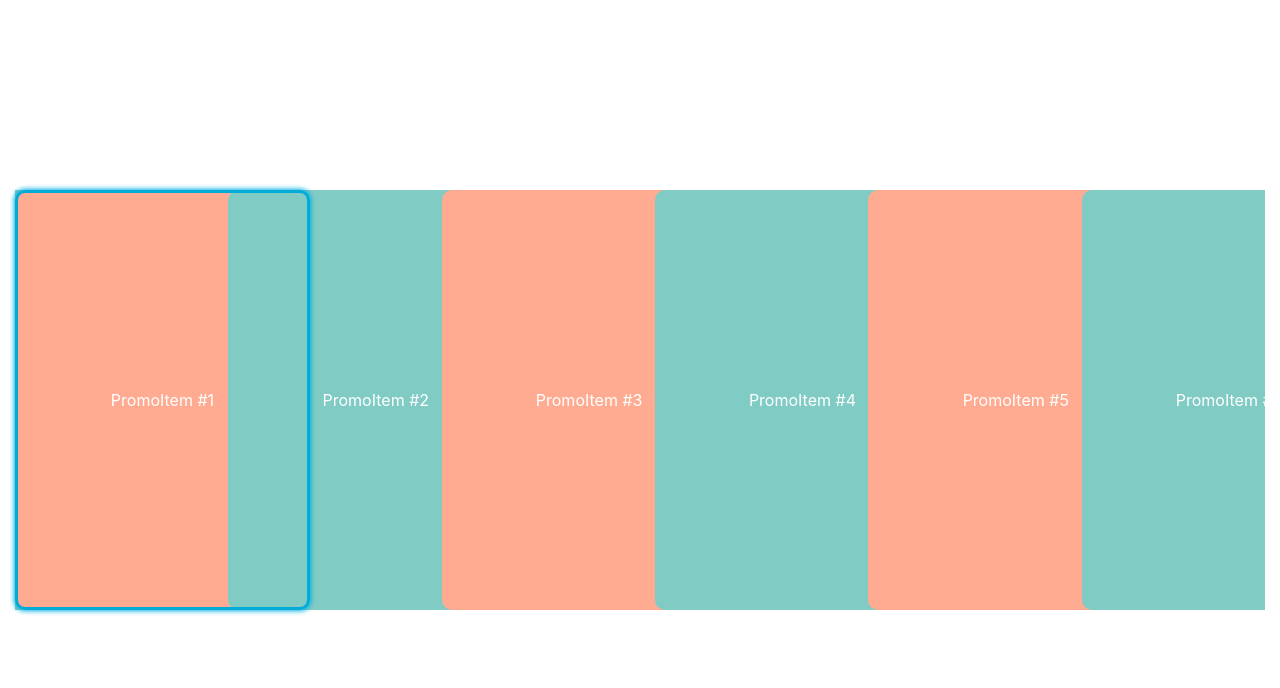
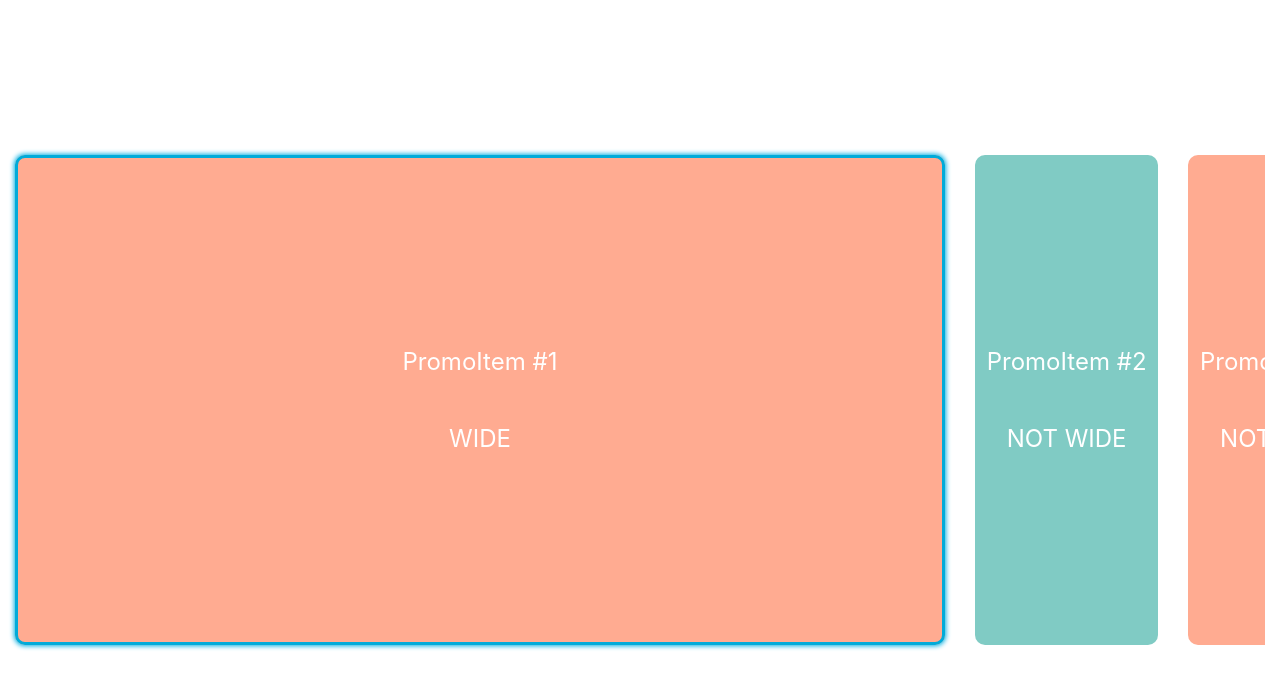
Before and after one commit to hardzeichyksiarhei/itv-promo-list, a React (Create React App) app: page / in a window 1280 px wide. Shown: the top 688 px of the page. Built offline with nearby package versions, Linux system fonts and the light colour scheme.

Commit message:
feat: add wide poster

```diff
--- a/src/components/PromoItem.jsx
+++ b/src/components/PromoItem.jsx
@@ -1,7 +1,12 @@
-import './PromoItem.scss'
+import "./PromoItem.scss";
 
-const PromoItem = ({ item }) => {
-  return <div className="promo-item">PromoItem #{item.id}</div>;
+const PromoItem = ({ item, height, isWide = false }) => {
+  return (
+    <div className="promo-item" style={{ height: `${height}px` }}>
+      <p>PromoItem #{item.id}</p>
+      <p>{isWide ? "WIDE" : "NOT WIDE"}</p>
+    </div>
+  );
 };
 
 export default PromoItem;
--- a/src/components/PromoItem.scss
+++ b/src/components/PromoItem.scss
@@ -1,16 +1,18 @@
 .promo-item {
   display: flex;
+  flex-direction: column;
   justify-content: center;
   align-items: center;
   background-color: #80cbc4;
   padding: 10px;
   color: #fff;
-  width: 295px;
-  height: 420px;
   border-radius: 10px;
+  font-size: 24px;
 }
 
 .swiper-slide {
+  transition: width 0.5s ease;
+  transition-property: width !important;
   &:nth-child(2n + 1) {
     .promo-item {
       background-color: #ffab91;
--- a/src/components/PromoList.jsx
+++ b/src/components/PromoList.jsx
@@ -6,6 +6,7 @@ import PromoItem from "./PromoItem";
 import "swiper/css";
 
 import "./PromoList.scss";
+import { useRef, useState } from "react";
 
 const ITEMS = [
   { id: 1 },
@@ -20,24 +21,124 @@ const ITEMS = [
   { id: 10 },
 ];
 
+const POSTER_WIDTH = 290;
+const POSTER_HEIGHT = 490;
+const POSTER_SPACE_BETWEEN = 30;
+const VIDEO_WIDTH = POSTER_WIDTH * 3 + POSTER_SPACE_BETWEEN * 2;
+const AUTO_VIDEO_DELAY = 3000;
+
 const PromoList = () => {
+  const swiperRef = useRef(null);
+  const autoVideoTimer = useRef(null);
+
+  let inTransition = false;
+  let inTransitionSaveTimerMilliSeconds = 5000;
+  const inTransitionSaveTimer = useRef(null);
+
+  const [currentPosterIndex, setCurrentPosterIndex] = useState(0);
+  const [openedPosterIndex, setOpenedPosterIndex] = useState(0);
+  const [posterType, setPosterType] = useState("poster");
+
+  const handleSlideChangeSlide = (swiper) => {
+    const nextPosterIndex = swiper.realIndex;
+    console.log(swiper);
+    console.log(nextPosterIndex);
+
+    removeAutoVideoTimer();
+
+    setCurrentPosterIndex(nextPosterIndex);
+
+    addAutoVideoTimer(nextPosterIndex);
+  };
+
+  const setInTransition = (value) => {
+    if (value === true) {
+      inTransition = value;
+      const inTransitionOff = () => {
+        if (inTransitionSaveTimer.current) {
+          clearTimeout(inTransitionSaveTimer.current);
+        }
+        inTransition = false;
+      };
+      if (inTransitionSaveTimer.current) {
+        clearTimeout(inTransitionSaveTimer.current);
+      }
+      inTransitionSaveTimer.current = setTimeout(
+        inTransitionOff,
+        inTransitionSaveTimerMilliSeconds
+      );
+    } else if (value === false) {
+      if (inTransitionSaveTimer) clearTimeout(inTransitionSaveTimer);
+      inTransition = false;
+    }
+  };
+
+  const autoVideoHandler = (nextPosterIndex) => {
+    removeAutoVideoTimer();
+    if (nextPosterIndex !== null) {
+      setOpenedPosterIndex(nextPosterIndex);
+
+      console.log("autoVideoHandler");
+      setPosterType("video");
+      setInTransition(true);
+    }
+  };
+
+  const addAutoVideoTimer = (nextPosterIndex) => {
+    if (autoVideoTimer.current) clearTimeout(autoVideoTimer.current);
+    autoVideoTimer.current = setTimeout(() => {
+      autoVideoHandler(nextPosterIndex);
+    }, AUTO_VIDEO_DELAY);
+  };
+
+  const removeAutoVideoTimer = () => {
+    if (autoVideoTimer.current) clearTimeout(autoVideoTimer.current);
+  };
+
+  const onFocusWrapperTransitionEnd = () => {
+    setInTransition(false);
+  };
+
   return (
     <div className="promo-list">
       <Swiper
+        ref={swiperRef}
+        initialSlide={currentPosterIndex}
         modules={[Keyboard]}
-        spaceBetween={30}
+        spaceBetween={POSTER_SPACE_BETWEEN}
         slidesPerView={6}
         keyboard={{ enabled: true }}
         loop
+        onSlideChange={handleSlideChangeSlide}
       >
-        {ITEMS.map((item) => (
-          <SwiperSlide key={item.id}>
-            <PromoItem item={item} />
+        {ITEMS.map((item, index) => (
+          <SwiperSlide
+            style={{
+              width:
+                index === currentPosterIndex && posterType === "video"
+                  ? `${VIDEO_WIDTH}px`
+                  : `${POSTER_WIDTH}px`,
+            }}
+            key={item.id}
+          >
+            <PromoItem
+              item={item}
+              height={POSTER_HEIGHT}
+              isWide={posterType === "video" && index === currentPosterIndex}
+            />
           </SwiperSlide>
         ))}
       </Swiper>
 
-      <div className="promo-list-focus"></div>
+      <div
+        className="promo-list-focus-wrapper"
+        style={{
+          width:
+            posterType === "video" ? `${VIDEO_WIDTH}px` : `${POSTER_WIDTH}px`,
+          height: `${POSTER_HEIGHT}px`,
+        }}
+        onTransitionEnd={onFocusWrapperTransitionEnd}
+      ></div>
     </div>
   );
 };
--- a/src/components/PromoList.scss
+++ b/src/components/PromoList.scss
@@ -4,14 +4,13 @@
   padding: 0 15px;
 }
 
-.promo-list-focus {
-  transition: transform 0.5s ease;
+.promo-list-focus-wrapper {
+  transition: width 0.5s ease;
   position: absolute;
   z-index: 100;
   left: 15px;
   top: 0;
   width: 295px;
-  height: 420px;
   border: 3px solid #00abd9;
   box-shadow: 0px 0px 5px 1px #01afe2;
   border-radius: 10px;
```
